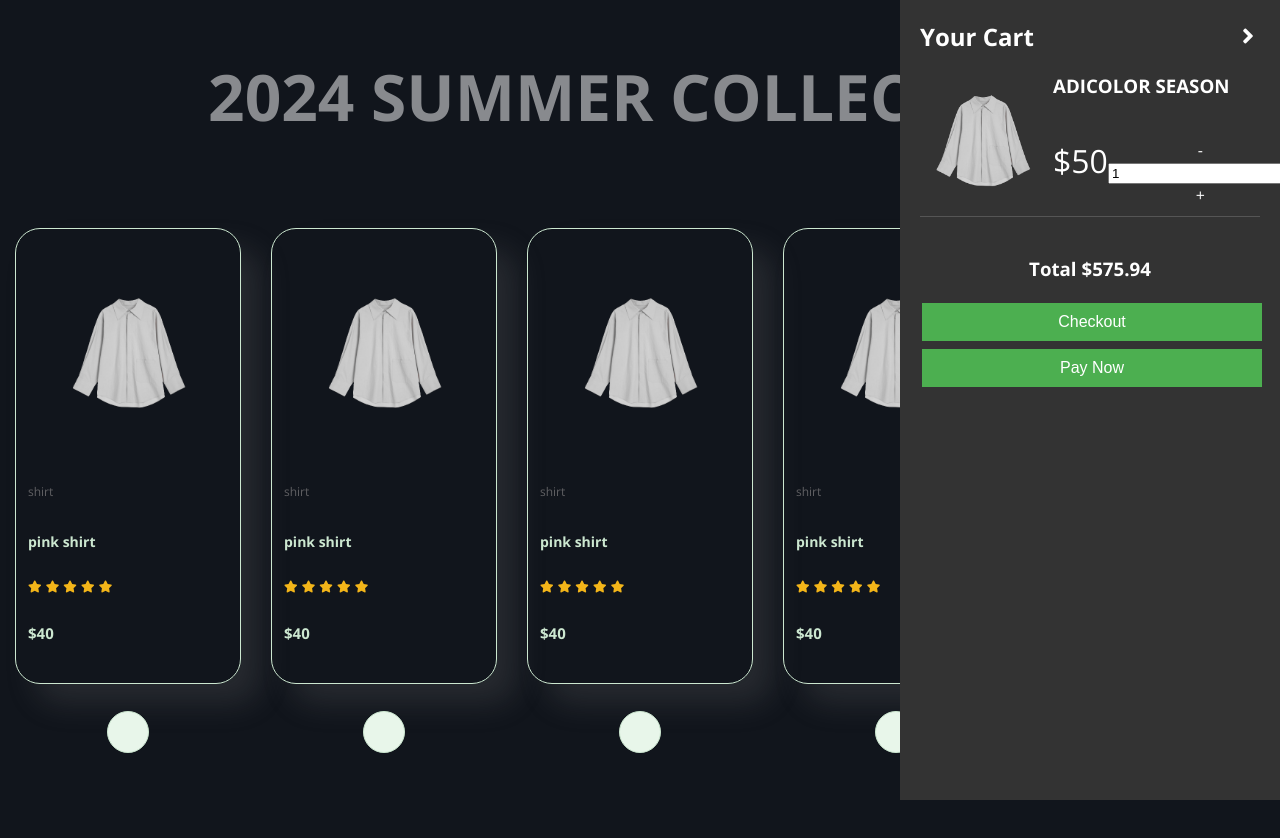
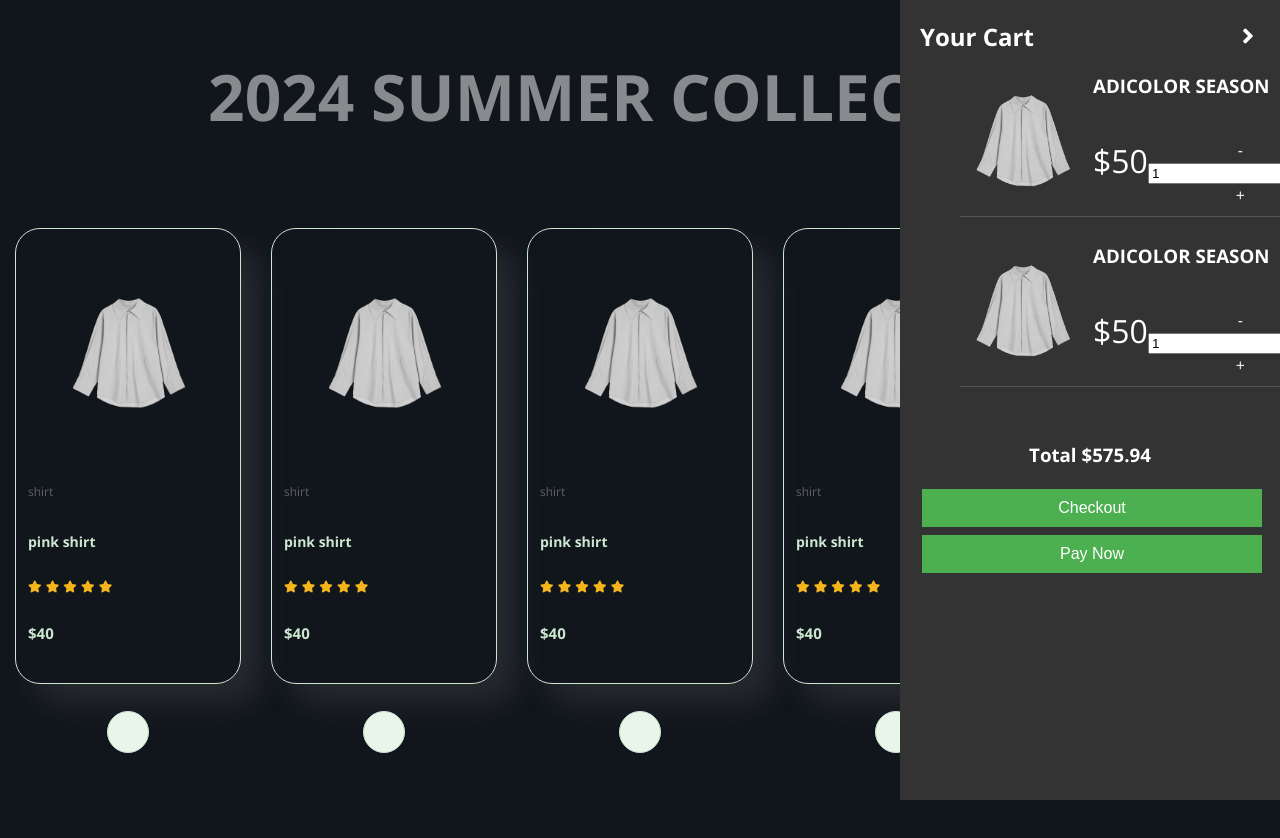
Before and after one commit to luke-song/coisy, a website built with Vite: page shop.html in a window 1280 px wide. Built offline with nearby package versions, Linux system fonts and the light colour scheme.

Commit message:
:recycle: Refactor cart item HTML for readability

```diff
--- a/shop.html
+++ b/shop.html
@@ -119,7 +119,8 @@
         </button>
       </div>
 
-      <div class="cart-item">
+      <ul class="cart-item-container">
+        <li class="cart-item">
           <div class="image-container">
             <img src="./public/model.png" alt="ADICOLOR SEASONAL" />
           </div>
@@ -139,7 +140,29 @@
               </div>
             </div>
           </div>
+        </li>
+        <li class="cart-item">
+          <div class="image-container">
+            <img src="./public/model.png" alt="ADICOLOR SEASONAL" />
           </div>
+          <div class="cart-item-container">
+            <div class="cart-item-top-container">
+              <h3>ADICOLOR SEASON</h3>
+              <button class="remove-button">
+                <i class="far fa-times" style="color: #606060"></i>
+              </button>
+            </div>
+            <div class="cart-item-bottom-container">
+              <p>$50</p>
+              <div class="cart-quantity-container">
+                <span>-</span>
+                <input class="cart-quantity-input" type="text" value="1" min="1" />
+                <span>+</span>
+              </div>
+            </div>
+          </div>
+        </li>
+      </ul>
 
       <div class="cart-footer">
         <h3>Total $575.94</h3>
```
Lines whose indentation alone changed are shown as unchanged.
